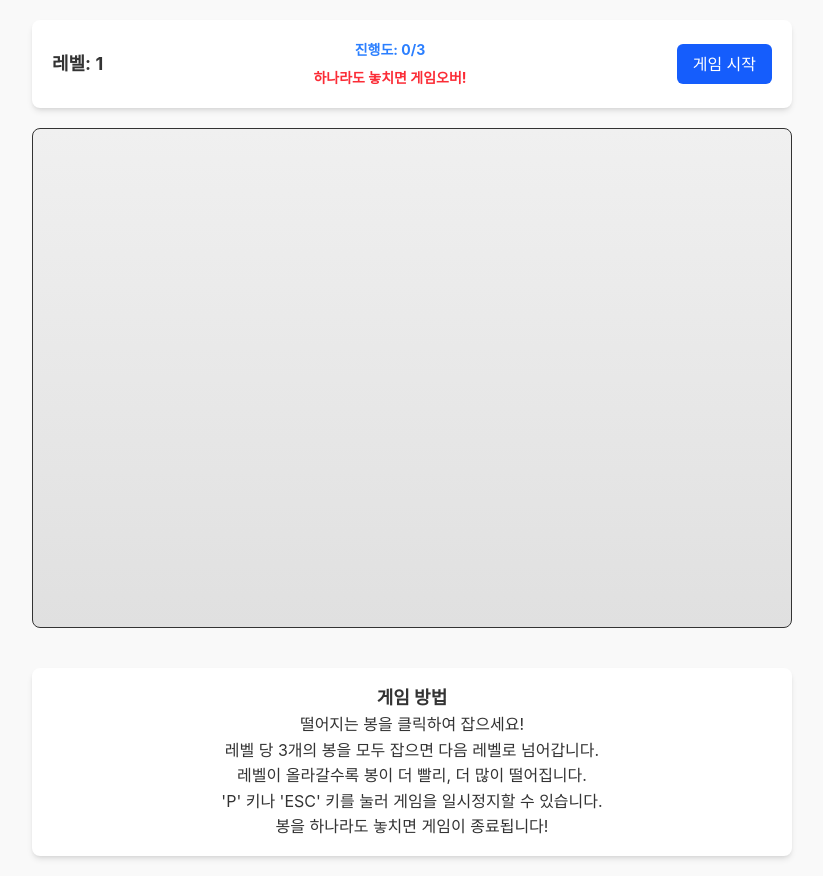
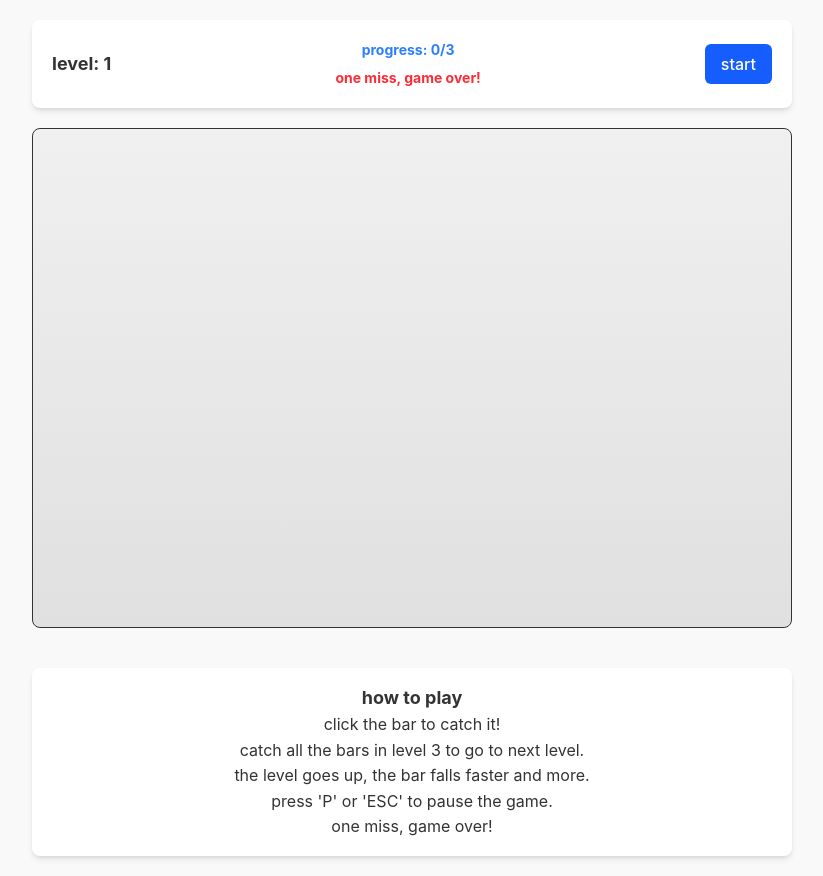
Before and after one commit to uniqueeest/svelte-practice, a SvelteKit app: page / in a window 1280 px wide. Shown: the whole page, without its empty margins (228-1051 px from the left). Built offline with nearby package versions, Linux system fonts and the light colour scheme.

Commit message:
fix: 영어 번역 진행

```diff
--- a/src/routes/+page.svelte
+++ b/src/routes/+page.svelte
@@ -471,29 +471,29 @@
 </script>
 
 <svelte:head>
-  <title>떨어지는 봉 잡기 게임</title>
+  <title>hold the bar</title>
 </svelte:head>
 
 <div class={cn('flex flex-col items-center gap-5', 'mx-auto p-5 lg:max-w-[800px]')}>
   <div class={cn('flex w-full flex-col items-center justify-between lg:flex-row', 'rounded-lg bg-white p-5 shadow-md')}>
-    <h2 class={cn('text-lg font-bold')}>레벨: {level}</h2>
+    <h2 class={cn('text-lg font-bold')}>level: {level}</h2>
     <div class={cn('flex flex-col items-center gap-2')}>
       <div class={cn('text-sm font-bold', 'text-blue-500')}>
-        진행도: {catchesInCurrentLevel}/{requiredCatchesToClearLevel}
+        progress: {catchesInCurrentLevel}/{requiredCatchesToClearLevel}
       </div>
-      <div class={cn('text-sm font-bold', 'text-red-500')}>하나라도 놓치면 게임오버!</div>
+      <div class={cn('text-sm font-bold', 'text-red-500')}>one miss, game over!</div>
     </div>
     <div class={cn('flex gap-2')}>
       {#if levelCompleted}
-        <Button onclick={startGame}>다음 레벨</Button>
+        <Button onclick={startGame}>next level</Button>
       {:else if !gameRunning || gameOver}
-        <Button onclick={startGame}>게임 시작</Button>
+        <Button onclick={startGame}>start</Button>
       {:else if gamePaused}
-        <Button color="secondary" onclick={startGame}>계속하기</Button>
-        <Button onclick={restartGame}>다시 시작</Button>
+        <Button color="secondary" onclick={startGame}>continue</Button>
+        <Button onclick={restartGame}>restart</Button>
       {:else}
-        <Button color="secondary" onclick={pauseGame}>일시정지</Button>
-        <Button onclick={restartGame}>다시 시작</Button>
+        <Button color="secondary" onclick={pauseGame}>pause</Button>
+        <Button onclick={restartGame}>restart</Button>
       {/if}
     </div>
   </div>
@@ -521,7 +521,7 @@
           bar.caught && 'opacity-50',
           bar.fallen && !bar.caught && 'box-shadow',
         )}
-        aria-label="봉"
+        aria-label="bar"
         onkeydown={() => {}}
         onclick={() => handleBarClick(bar)}
         style="left: {bar.x}px; top: {bar.y}px; background-color: {bar.color};"
@@ -529,29 +529,26 @@
     {/each}
 
     {#if showLevelUp}
-      <Modal title="레벨 {level}!" />
+      <Modal title="level {level}!" />
     {/if}
 
     {#if levelCompleted}
-      <Modal title="레벨 {level} 클리어!" buttonText="다음 레벨" onClose={startGame} />
+      <Modal title="level {level} clear!" buttonText="next level" onClose={startGame} />
     {/if}
     {#if gamePaused}
-      <Modal
-        title="일시정지"
-        message={`계속하려면 버튼을 클릭하세요 \n 또는 'P' 키나 'ESC' 키를 눌러 게임을 일시정지할 수 있습니다.`}
-      />
+      <Modal title="pause" message={`click the button to continue \n or press 'P' or 'ESC' to pause the game.`} />
     {/if}
 
     {#if gameOver}
-      <Modal title="게임 오버!" message={`최종 레벨: ${level}`} buttonText="다시 시작" onClose={startGame} />
+      <Modal title="game over!" message={`final level: ${level}`} buttonText="restart" onClose={startGame} />
     {/if}
   </div>
   <div class={cn('mt-5 w-full p-4', 'rounded-lg', 'bg-white text-center shadow-md', 'z-10')}>
-    <h2 class={cn('text-lg font-bold')}>게임 방법</h2>
-    <p>떨어지는 봉을 클릭하여 잡으세요!</p>
-    <p>레벨 당 {requiredCatchesToClearLevel}개의 봉을 모두 잡으면 다음 레벨로 넘어갑니다.</p>
-    <p>레벨이 올라갈수록 봉이 더 빨리, 더 많이 떨어집니다.</p>
-    <p>'P' 키나 'ESC' 키를 눌러 게임을 일시정지할 수 있습니다.</p>
-    <p>봉을 하나라도 놓치면 게임이 종료됩니다!</p>
+    <h2 class={cn('text-lg font-bold')}>how to play</h2>
+    <p>click the bar to catch it!</p>
+    <p>catch all the bars in level {requiredCatchesToClearLevel} to go to next level.</p>
+    <p>the level goes up, the bar falls faster and more.</p>
+    <p>press 'P' or 'ESC' to pause the game.</p>
+    <p>one miss, game over!</p>
   </div>
 </div>
```
